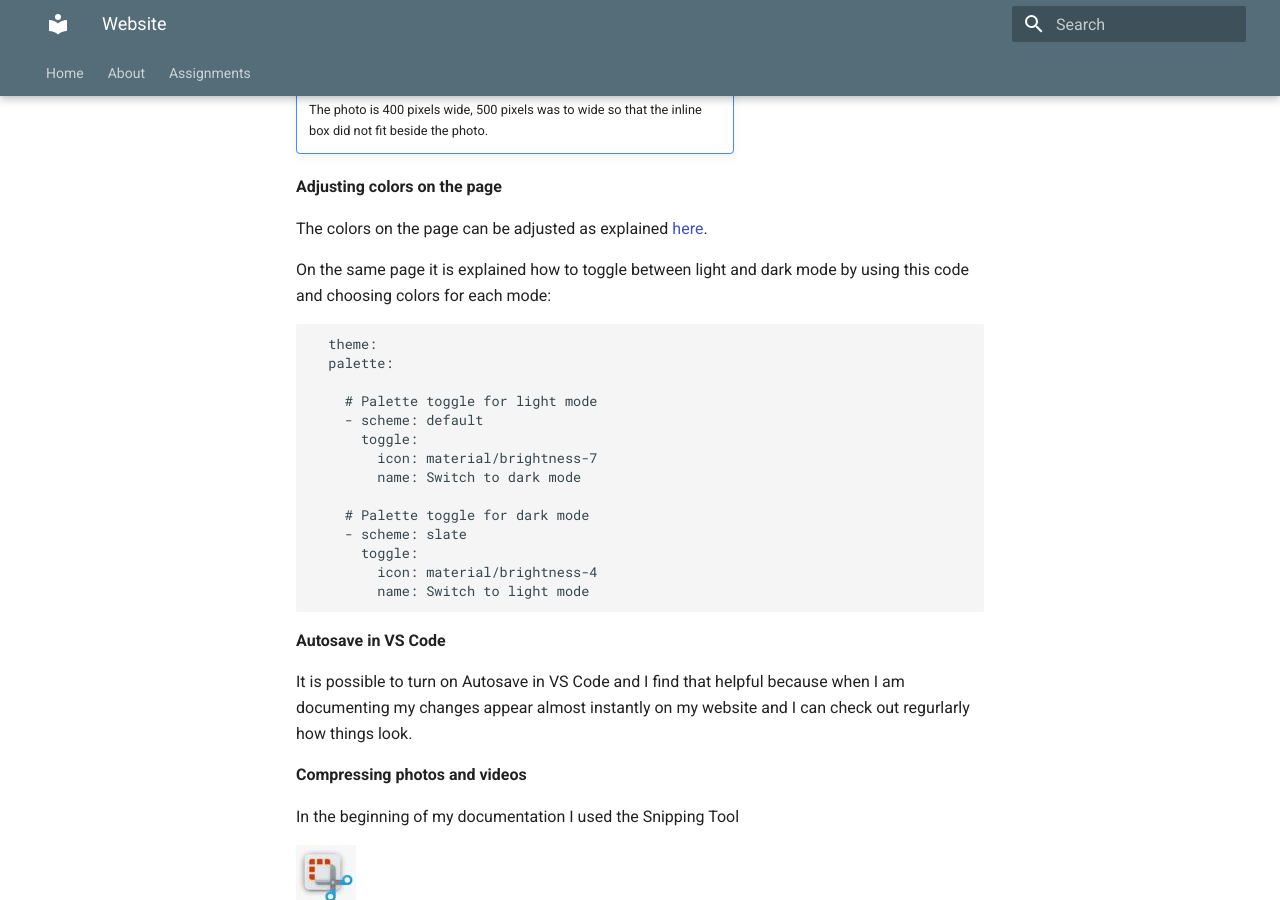
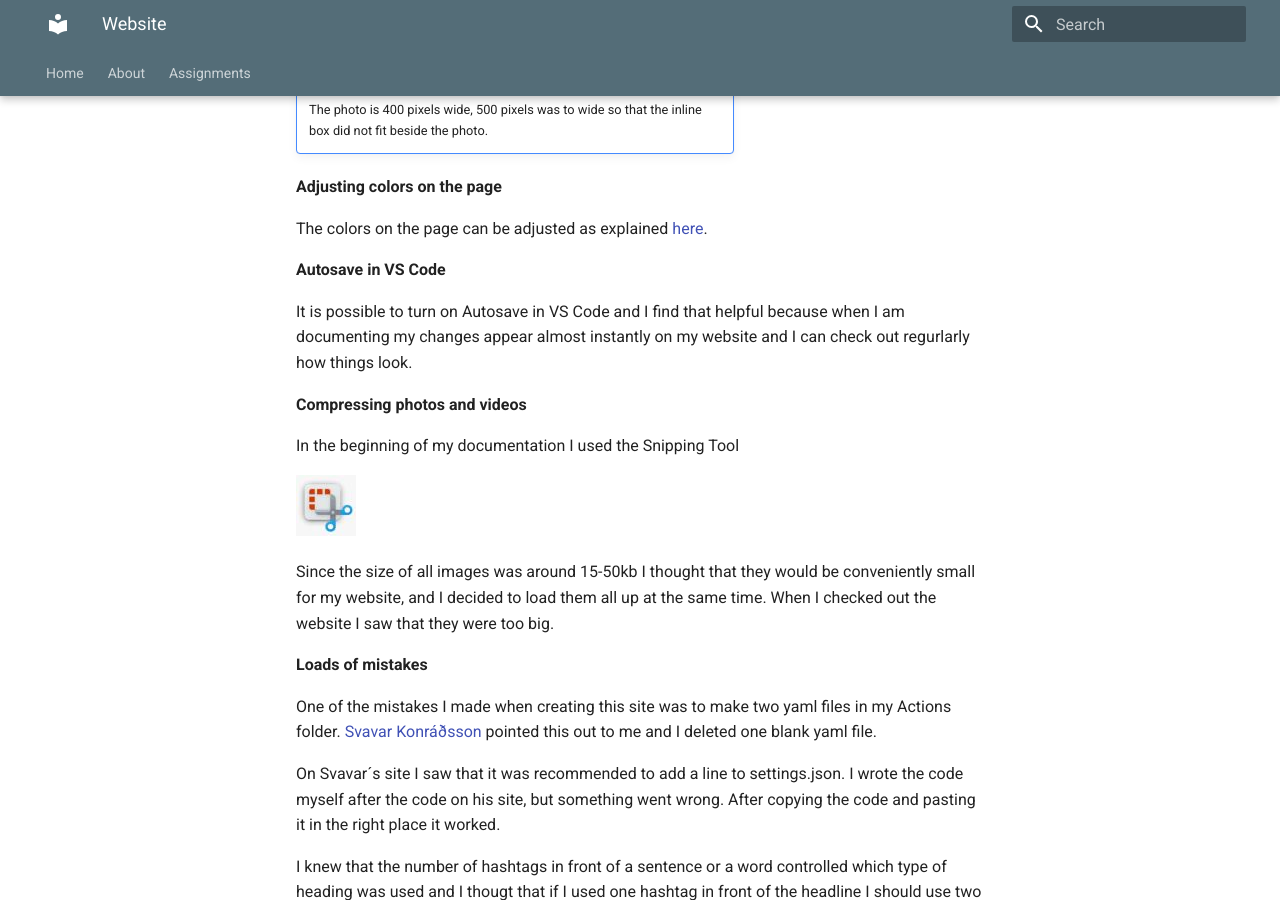
Before and after one commit to OlofH2/Before-Fab-Academy, an MkDocs documentation site: the page built from docs/Website.md, in a window 1280 px wide and 900 px high, scrolled down 2159 px. Built offline with MkDocs 1.6.1 and Material for MkDocs 9.7.7, drawn with Linux system fonts in a browser that asks for light colours.

````diff
--- a/docs/Website.md
+++ b/docs/Website.md
@@ -81,25 +81,7 @@
 
 The colors on the page can be adjusted as explained [here](https://squidfunk.github.io/mkdocs-material/setup/changing-the-colors/).
 
-On the same page it is explained how to toggle between light and dark mode by using this code and choosing colors for each mode:
 
-
-```
-  theme:
-  palette:
-
-    # Palette toggle for light mode
-    - scheme: default
-      toggle:
-        icon: material/brightness-7
-        name: Switch to dark mode
-
-    # Palette toggle for dark mode
-    - scheme: slate
-      toggle:
-        icon: material/brightness-4
-        name: Switch to light mode
-```
 
 **Autosave in VS Code**
 
````
Also changed, not shown: docs/KiCad_and_Roland_MonoFab_SRM_20.md (+5 -1 lines).
